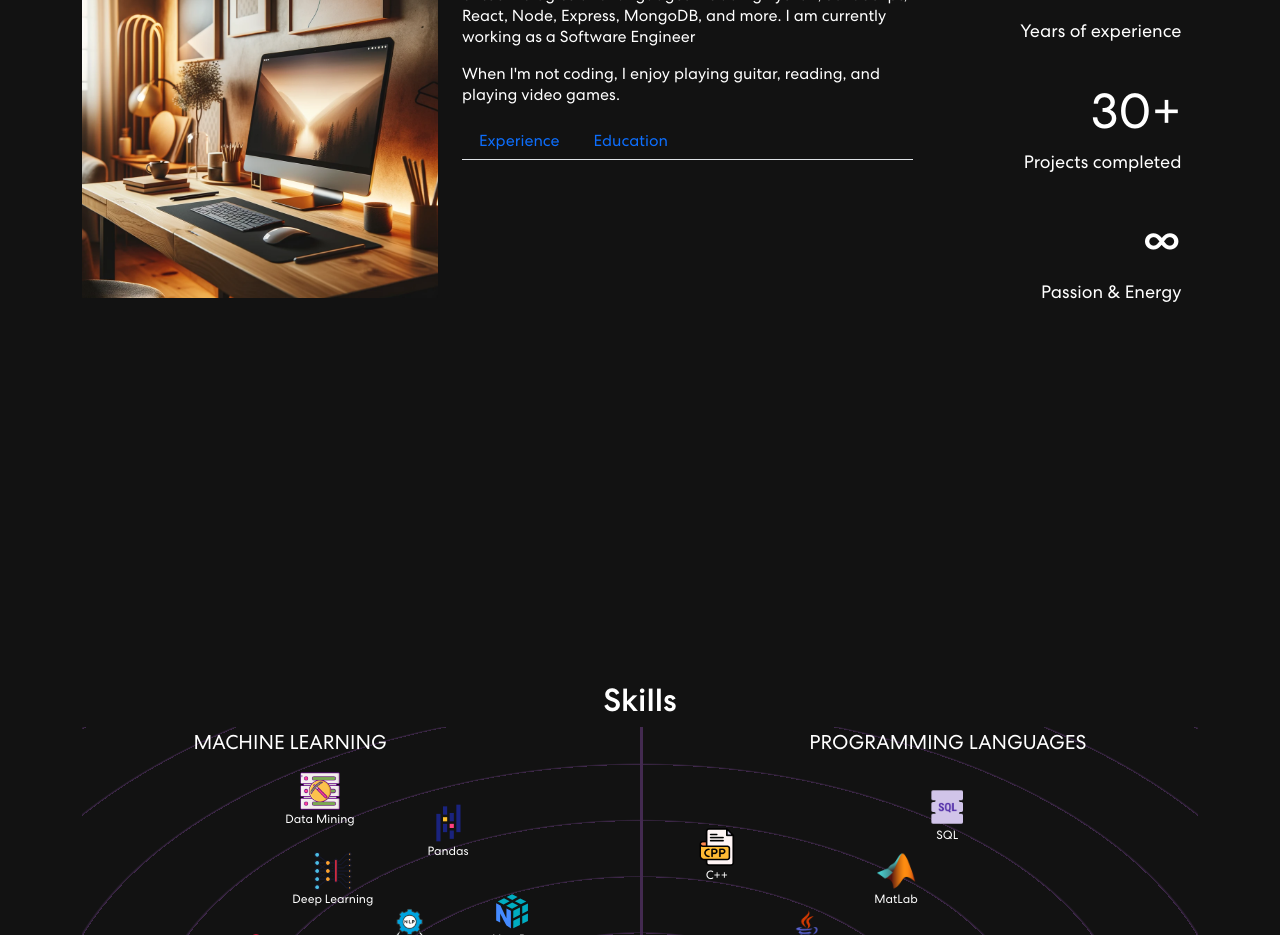
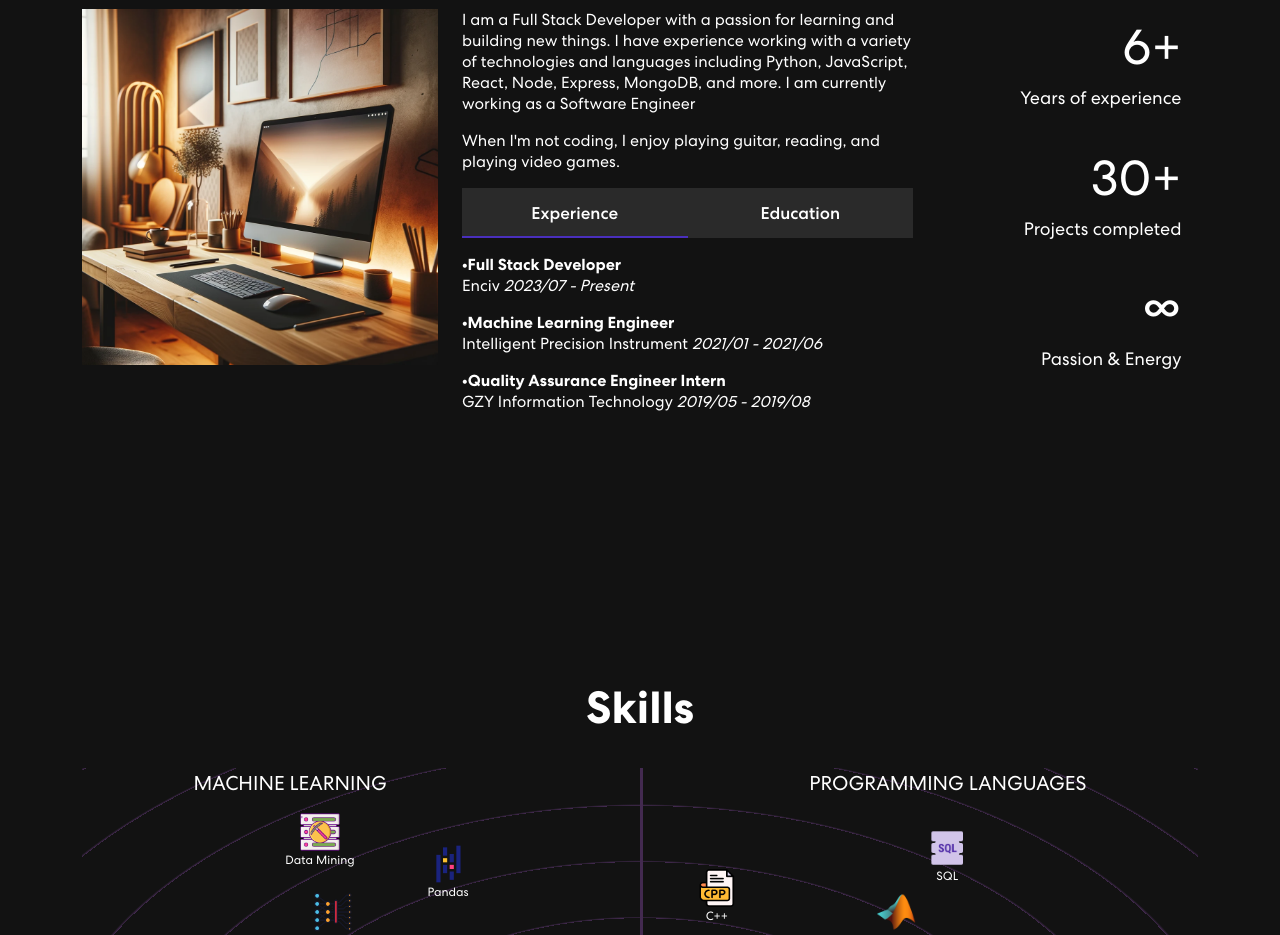
Before and after one commit to Boyuan-Yu/personal-portfolio, a React (Create React App) app: page / in a window 1280 px wide. Shown: the part 900-1835 px from the top of the page. Built offline with nearby package versions, Linux system fonts and the light colour scheme.

Commit message:
About tabs done

```diff
--- a/server.js
+++ b/server.js
@@ -15,7 +15,7 @@ console.log(process.env.EMAIL_PASS);
 const contactEmail = nodemailer.createTransport({
   service: 'gmail',
   auth: {
-    user: "********@gmail.com",
+    user: "boyuanyu1024@gmail.com",
     pass: ""
   },
 });
@@ -32,14 +32,12 @@ router.post("/contact", (req, res) => {
   const name = req.body.firstName + req.body.lastName;
   const email = req.body.email;
   const message = req.body.message;
-  const phone = req.body.phone;
   const mail = {
     from: name,
     to: "********@gmail.com",
     subject: "Contact Form Submission - Portfolio",
     html: `<p>Name: ${name}</p>
            <p>Email: ${email}</p>
-           <p>Phone: ${phone}</p>
            <p>Message: ${message}</p>`,
   };
   contactEmail.sendMail(mail, (error) => {
--- a/src/App.css
+++ b/src/App.css
@@ -741,9 +741,10 @@ nav.navbar .navbar-toggler[aria-expanded="true"] .navbar-toggler-icon {
 }
 
 .framer h2 {
-  display: flex;
-  align-items: center;
-  justify-content: center;
+  font-size: 45px;
+  font-weight: 700;
+  text-align: center;
+  margin-bottom: 3%;
 }
 
 .bg-circularLight {
@@ -840,6 +841,7 @@ nav.navbar .navbar-toggler[aria-expanded="true"] .navbar-toggler-icon {
 
 .about {
   min-height: 100vh;
+  padding: 40px 0;
 }
 
 .about .number {
@@ -856,10 +858,60 @@ nav.navbar .navbar-toggler[aria-expanded="true"] .navbar-toggler-icon {
 }
 
 .about h2 {
+  font-size: 45px;
+  font-weight: 700;
   text-align: center;
-  margin-bottom: 2%;
+  margin-bottom: 3%;
 }
 
 .about img {
   margin-bottom: 5%;
 }
+
+
+.myclass ul>li>a {
+  color: white;
+  background-color: red;
+}
+
+.about .nav.nav-pills {
+  margin: 0 auto;
+  background-color: rgb(255 255 255 / 10%);
+  overflow: hidden;
+
+}
+
+.about .nav.nav-pills .nav-item {
+  width: 50%;
+}
+
+.about .nav.nav-pills .nav-link {
+  background-color: transparent;
+  padding: 14px 0;
+  color: #fff;
+  width: 100%;
+  font-size: 17px;
+  font-weight: 500;
+  position: relative;
+  text-align: center;
+  z-index: 0;
+  cursor: pointer;
+}
+
+.about .nav.nav-pills .nav-link::before {
+  content: "";
+  position: absolute;
+  width: 0;
+  height: 100%;
+  border-bottom: #4A2FBD 2px solid;
+  top: 0;
+  left: 0;
+  z-index: -1;
+  transition: 0.3s ease-in-out;
+}
+
+.about .nav.nav-pills .nav-link.active::before {
+  width: 100% !important;
+}
+
+.about .nav.nav-pills .nav-link.active {}
--- a/src/components/About.js
+++ b/src/components/About.js
@@ -1,5 +1,5 @@
-import { Container, Row, Col, Tabs, Tab, Nav } from "react-bootstrap";
-import { useState, useEffect } from "react";
+import { Container, Row, Col, Tab, Nav } from "react-bootstrap";
+import { useEffect } from "react";
 import computerImg from "../assets/img/computer.png";
 import { useInView, useMotionValue, useSpring } from "framer-motion";
 import { useRef } from "react";
@@ -34,8 +34,6 @@ const AnimatedNumbers = ({ number }) => {
 
 
 export const About = () => {
-  const [key, setKey] = useState('Experience');
-
   return (
     <section className="about" id="about">
       <Container>
@@ -43,17 +41,49 @@ export const About = () => {
           <h2>About Me</h2>
         </Row>
         <Row>
-          <Col xs={12} md={5} xl={4}>
+          <Col xs={12} md={4} xl={4}>
             <img src={computerImg} alt="Computer Img" />
           </Col>
-          <Col xs={7} md={4} xl={5} >
+          <Col xs={7} md={5} xl={5} >
             <p>I am a Full Stack Developer with a passion for learning and building new things. I have experience working with a variety of technologies and languages including Python, JavaScript, React, Node, Express, MongoDB, and more. I am currently working as a Software Engineer</p>
             <p>When I'm not coding, I enjoy playing guitar, reading, and playing video games.</p>
-            <Tabs
-              id="controlled-tab-example"
+
+            <Tab.Container id="about-tabs" defaultActiveKey="first">
+              <Nav variant="pills" id="square-tabs">
+                <Nav.Item>
+                  <Nav.Link eventKey="first">Experience</Nav.Link>
+                </Nav.Item>
+                <Nav.Item>
+                  <Nav.Link eventKey="second">Education</Nav.Link>
+                </Nav.Item>
+              </Nav>
+              <Tab.Content id="slideInUp">
+                <Tab.Pane eventKey="first">
+                  <p></p>
+                  <p><strong>{'\u2022'}Full Stack Developer</strong><br />
+                    Enciv <em>2023/07 - Present</em></p>
+                  <p><strong>{'\u2022'}Machine Learning Engineer</strong><br />
+                    Intelligent Precision Instrument <em>2021/01 - 2021/06</em></p>
+                  <p><strong>{'\u2022'}Quality Assurance Engineer Intern</strong><br />
+                    GZY Information Technology <em>2019/05 - 2019/08</em></p>
+                </Tab.Pane>
+                <Tab.Pane eventKey="second">
+                  <p></p>
+                  <p><strong>{'\u2022'} Northeastern University</strong><br />
+                    Master of Science in Computer Science <em>2021 - 2023</em></p>
+                  <p><strong>{'\u2022'} University of California, San Diego</strong><br />
+                    Bachelor of Science in Computer Science <em>2016 - 2019</em></p>
+                </Tab.Pane>
+              </Tab.Content>
+            </Tab.Container>
+
+            {/* <Tabs
+              id="about-tab"
               activeKey={key}
-              onSelect={(k) => setKey(k)}>
+              onSelect={(k) => setKey(k)}
+              className="myclass">
               <Tab eventKey="experience" title="Experience">
+                <p></p>
                 <p><strong>{'\u2022'}Full Stack Developer</strong><br />
                   Enciv <em>2023/07 - Present</em></p>
                 <p><strong>{'\u2022'}Machine Learning Engineer</strong><br />
@@ -62,12 +92,13 @@ export const About = () => {
                   GZY Information Technology <em>2019/05 - 2019/08</em></p>
               </Tab>
               <Tab eventKey="education" title="Education">
+                <p></p>
                 <p><strong>{'\u2022'} Northeastern University</strong><br />
                   Master of Science in Computer Science <em>2021 - 2023</em></p>
                 <p><strong>{'\u2022'} University of California, San Diego</strong><br />
                   Bachelor of Science in Computer Science <em>2016 - 2019</em></p>
               </Tab>
-            </Tabs>
+            </Tabs> */}
           </Col>
           <Col xs={5} md={3} xl={3}>
             <Row>
--- a/src/components/Projects.js
+++ b/src/components/Projects.js
@@ -49,7 +49,7 @@ export const Projects = () => {
           <Col size={12}>
             <TrackVisibility>
               {({ isVisible }) =>
-                <div className={isVisible ? "animate__animated animate__fadeIn" : ""}>
+                <div>
                   <h2>Projects</h2>
                   <p>Lorem Ipsum is simply dummy text of the printing and typesetting industry. Lorem Ipsum has been the industry's standard dummy text ever since the 1500s, when an unknown printer took a galley of type and scrambled it to make a type specimen book.</p>
                   <Tab.Container id="projects-tabs" defaultActiveKey="first">
@@ -79,7 +79,7 @@ export const Projects = () => {
                           }
                         </Row>
                       </Tab.Pane>
-                      <Tab.Pane eventKey="section">
+                      <Tab.Pane eventKey="second">
                         <p>Lorem ipsum dolor sit amet consectetur adipisicing elit. Cumque quam, quod neque provident velit, rem explicabo excepturi id illo molestiae blanditiis, eligendi dicta officiis asperiores delectus quasi inventore debitis quo.</p>
                       </Tab.Pane>
                       <Tab.Pane eventKey="third">
--- a/src/components/Skills.js
+++ b/src/components/Skills.js
@@ -3,8 +3,6 @@ import meter2 from "../assets/img/meter2.svg";
 import meter3 from "../assets/img/meter3.svg";
 import Carousel from 'react-multi-carousel';
 import 'react-multi-carousel/lib/styles.css';
-import arrow1 from "../assets/img/arrow1.svg";
-import arrow2 from "../assets/img/arrow2.svg";
 import colorSharp from "../assets/img/color-sharp.png"
 
 export const Skills = () => {
```
Lines whose indentation alone changed are shown as unchanged.
